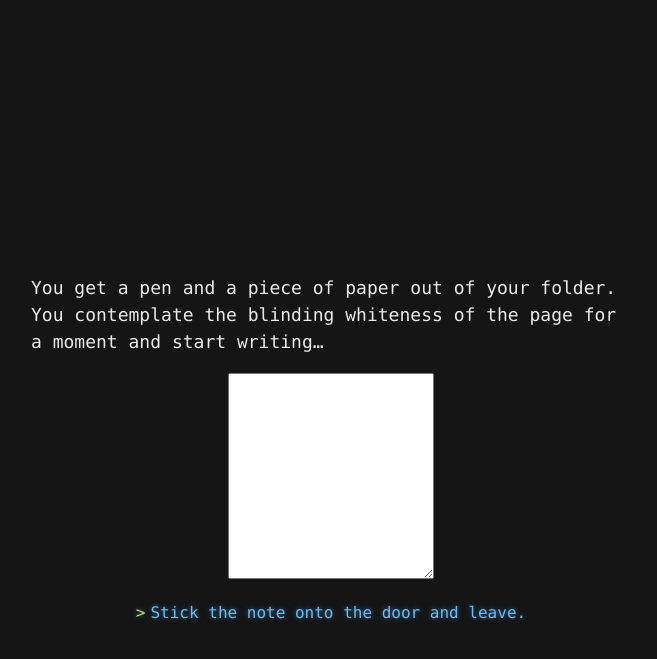
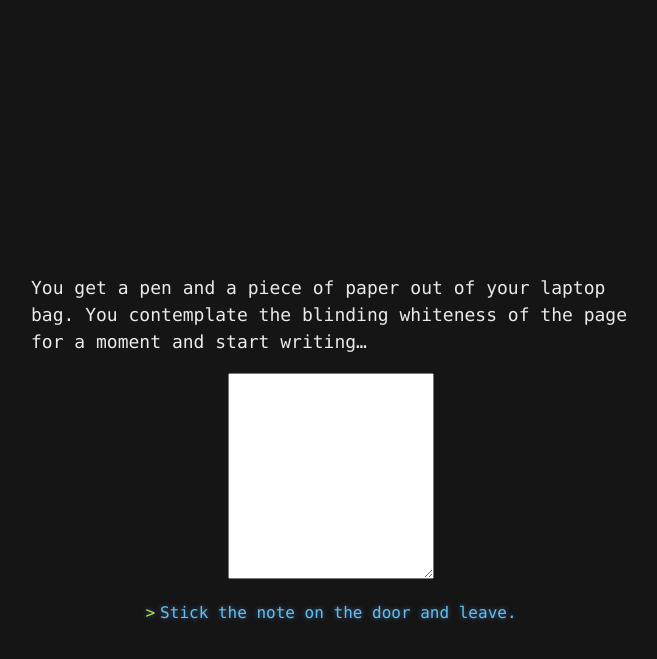
Before and after one commit to yvesgurcan/adventure, a Jekyll site: the page built from note.md, in a window 1280 px wide. Shown: the top 659 px of the page, without its empty margins (309-966 px from the left). Built offline with Jekyll 4.4.1, drawn with Linux system fonts in a browser that asks for light colours; our own code applies the rules of GitHub Pages for plain Markdown files.

Commit message:
Update note.md

```diff
--- a/note.md
+++ b/note.md
@@ -1,9 +1,9 @@
-You get a pen and a piece of paper out of your folder. You contemplate the blinding whiteness of the page for a moment and start writing...
+You get a pen and a piece of paper out of your laptop bag. You contemplate the blinding whiteness of the page for a moment and start writing...
 
-<form action="" target="/door">
+<form target="/door">
     <div class="centered">
         <textarea id="note" style="width: 100%; max-width: 200px; height: 200px;"></textarea>
         <br />
-        <button type="submit">Stick the note onto the door and leave.</button>
+        <button type="submit">Stick the note on the door and leave.</button>
     </div>
 </form>
```
